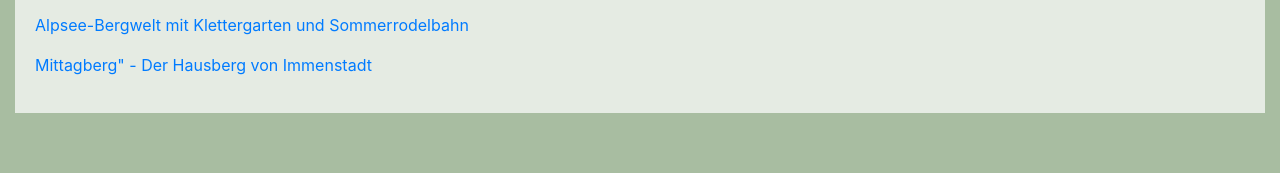
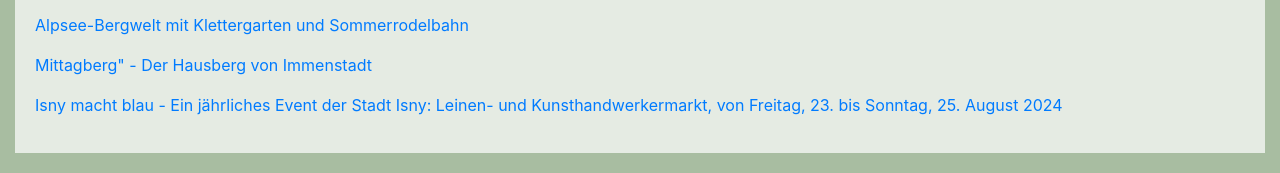
Before and after one commit to FKDB07/FKDB07.github.io, a plain HTML site: page main.html in a window 1280 px wide. Shown: the part 3541-3714 px from the top of the page. Before the commit the page ends 3674 px from the top, so only its background shows below. Drawn offline with nearby package versions, Linux system fonts and the light colour scheme.

Commit message:
changes in main

```diff
--- a/main.html
+++ b/main.html
@@ -197,6 +197,7 @@
         <p>Sehenswertes und Besonderes aus der Region:</p>
         <p><a href="https://www.alpsee-bergwelt.de" target="_blank"> Alpsee-Bergwelt mit Klettergarten und Sommerrodelbahn</a></p>
         <p><a href="https://www.mittagbahn.de/de/infos2/der-mittagberg.html" target="_blank">Mittagberg" - Der Hausberg von Immenstadt</a></p>
+        <p><a href="https://www.isny-aktiv.de/veranstaltungen/isny-macht-blau" target="_blank">Isny macht blau - Ein jährliches Event der Stadt Isny: Leinen- und Kunsthandwerkermarkt, von Freitag, 23. bis Sonntag, 25. August 2024</a></p>
     </div>
 </div>
 <!-- <div class="content-impressum">
```
